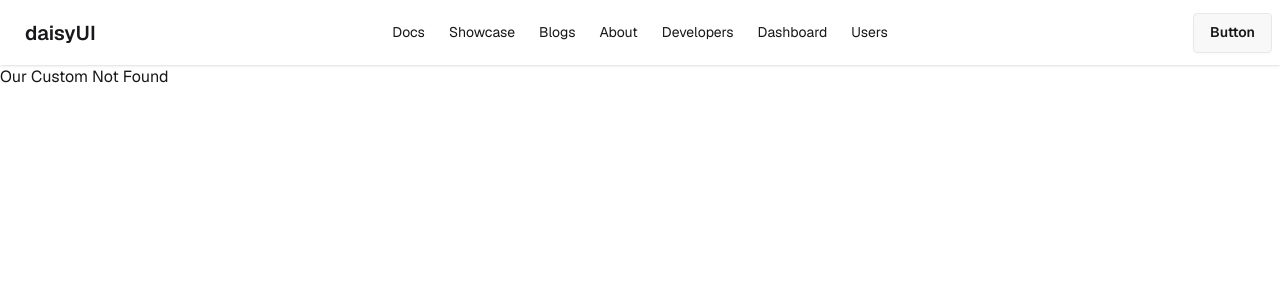
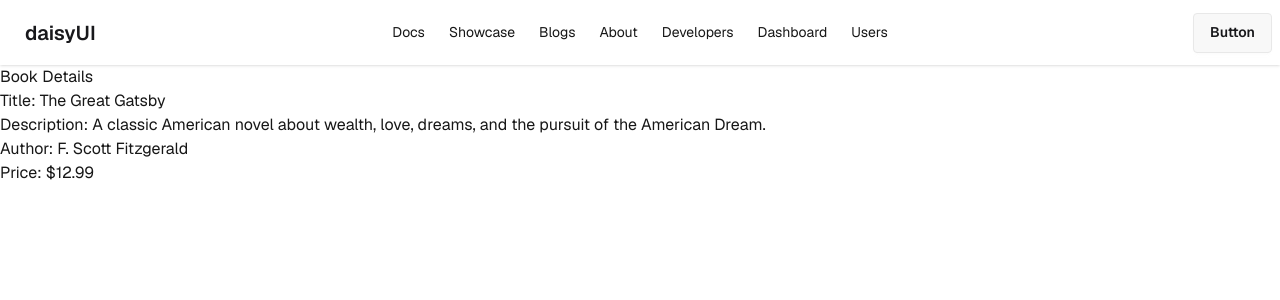
Before and after one commit to mdriyan143/Basic_Next.js, a Next.js app: page /books/1 in a window 1280 px wide. Before the commit this address had no page. Shown: the top 300 px of the page. Built offline with nearby package versions, Linux system fonts and the light colour scheme; data requests are answered from the project's data file.

Commit message:
explore generate static params

```diff
--- /dev/null
+++ b/src/app/books/[bookId]/page.jsx
@@ -0,0 +1,30 @@
+import React from 'react';
+
+
+export const generateStaticParams = async() =>{
+    const res = await fetch('http://localhost:5000/books');
+    const books = await res.json();
+
+    return books.slice(1,3).map(book => ({bookId: book.id}))
+}
+
+
+const BookDetailPage = async ({ params }) => {
+
+    const { bookId } = await params;
+
+    const res = await fetch(`http://localhost:5000/books/${bookId}`);
+    const book = await res.json();
+
+    return (
+        <div>
+            <h2>Book Details</h2>
+            <h3>Title: {book.title}</h3>
+            <p>Description: {book.description}</p>
+            <p>Author: {book.author}</p>
+            <p>Price: ${book.price}</p>
+        </div>
+    );
+};
+
+export default BookDetailPage;
```
